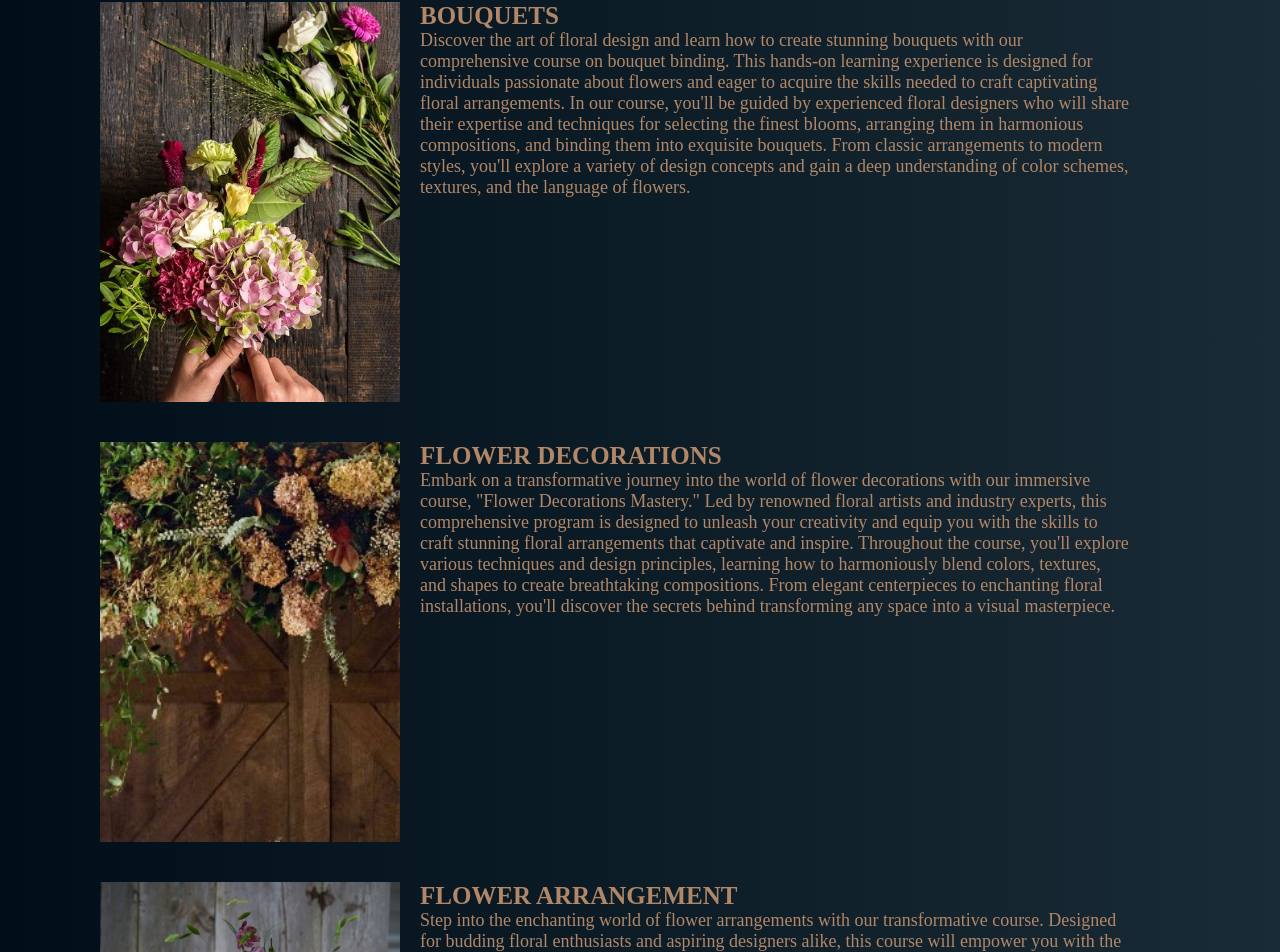
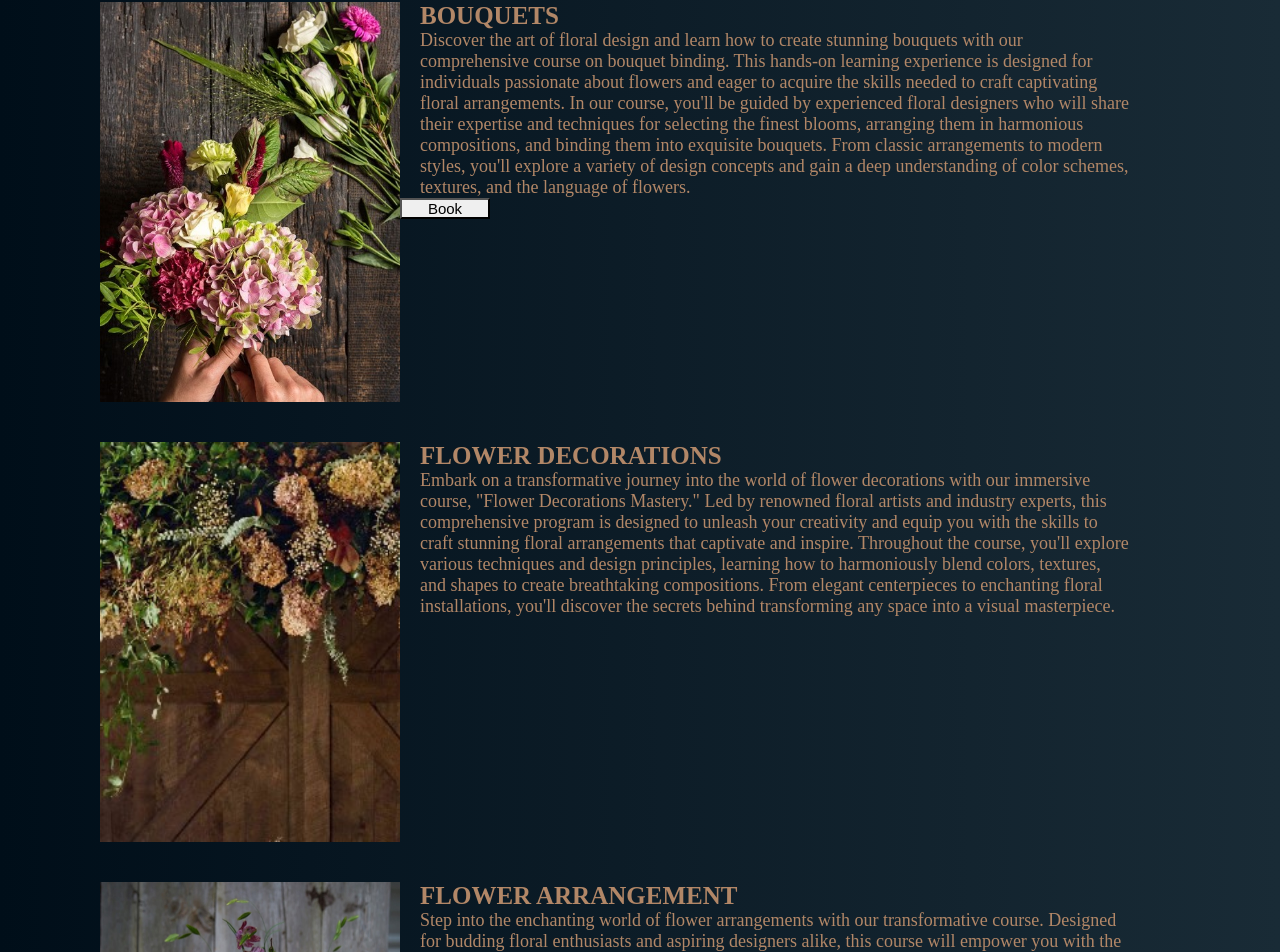
Before and after one commit to JennyWeij/BindingBlooms, a React (Vite) app: page /courses in a window 1280 px wide. Shown: the part 932-1884 px from the top of the page. Built offline with nearby package versions, Linux system fonts and the light colour scheme.

Commit message:
lagt till knapp

```diff
--- a/src/pages/CoursesPage.tsx
+++ b/src/pages/CoursesPage.tsx
@@ -1,4 +1,4 @@
-import { Box, Flex, Text } from "@chakra-ui/react";
+import { Box, Button, Flex, Text } from "@chakra-ui/react";
 
 function CoursesPage() {
   return (
@@ -31,7 +31,7 @@ function CoursesPage() {
         <Box style={{ width: "300px", height: "400px" }}>
           <img
             src="/images/kurs1.jpg"
-            alt="Background Image"
+            alt="Course 1 Image"
             style={{ width: "300px", height: "100%", objectFit: "cover" }}
           />
         </Box>
@@ -65,6 +65,15 @@ function CoursesPage() {
             of design concepts and gain a deep understanding of color schemes,
             textures, and the language of flowers.
           </Text>
+          <Button
+            // position="absolute"
+            // bottom="10px"
+            fontSize={15}
+            width="90px"
+            colorScheme="teal"
+          >
+            Book
+          </Button>
         </Flex>
       </Flex>
 
@@ -73,7 +82,7 @@ function CoursesPage() {
         <Box style={{ width: "300px", height: "400px" }}>
           <img
             src="/images/kurs2.jpg"
-            alt="Background Image"
+            alt="Course 2 Image"
             style={{ width: "300px", height: "100%", objectFit: "cover" }}
           />
         </Box>
@@ -115,7 +124,7 @@ function CoursesPage() {
         <Box style={{ width: "300px", height: "400px" }}>
           <img
             src="/images/kurs3.jpg"
-            alt="Background Image"
+            alt="Course 3 Image"
             style={{ width: "300px", height: "100%", objectFit: "cover" }}
           />
         </Box>
```
